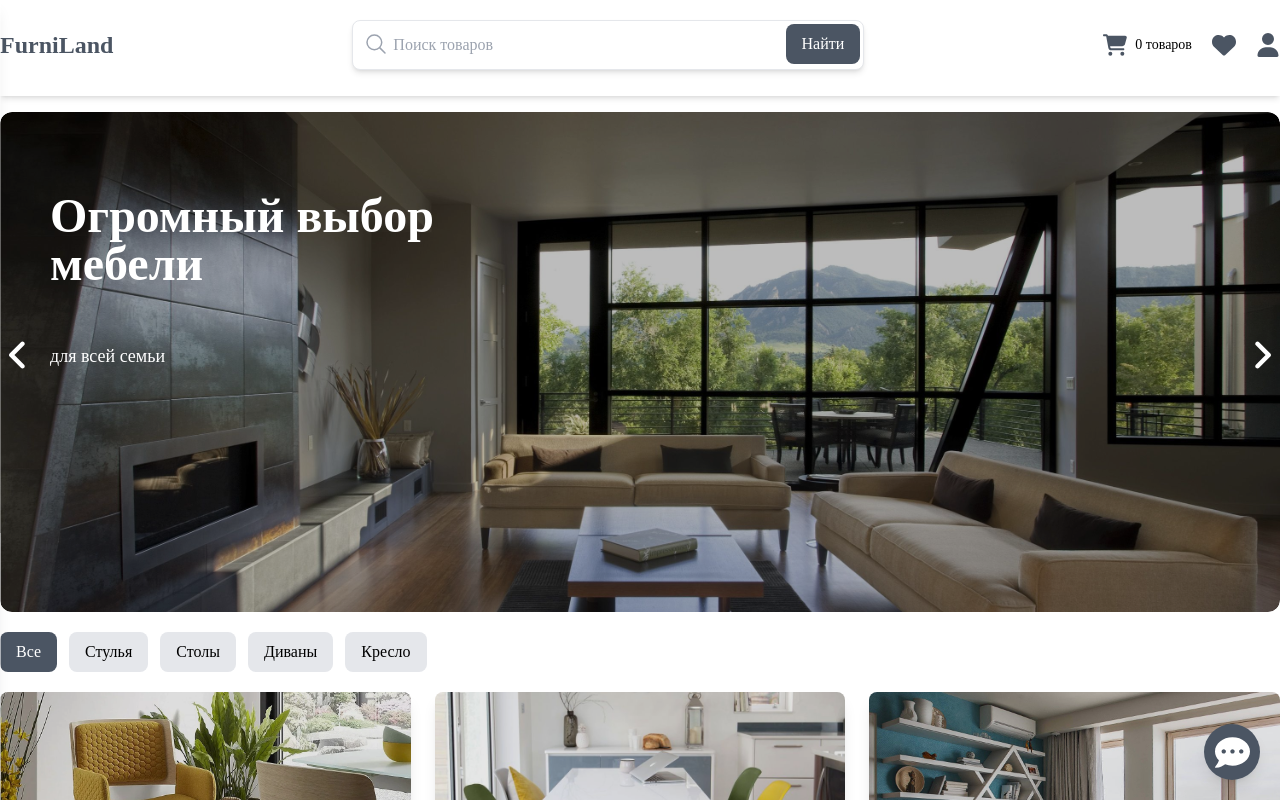
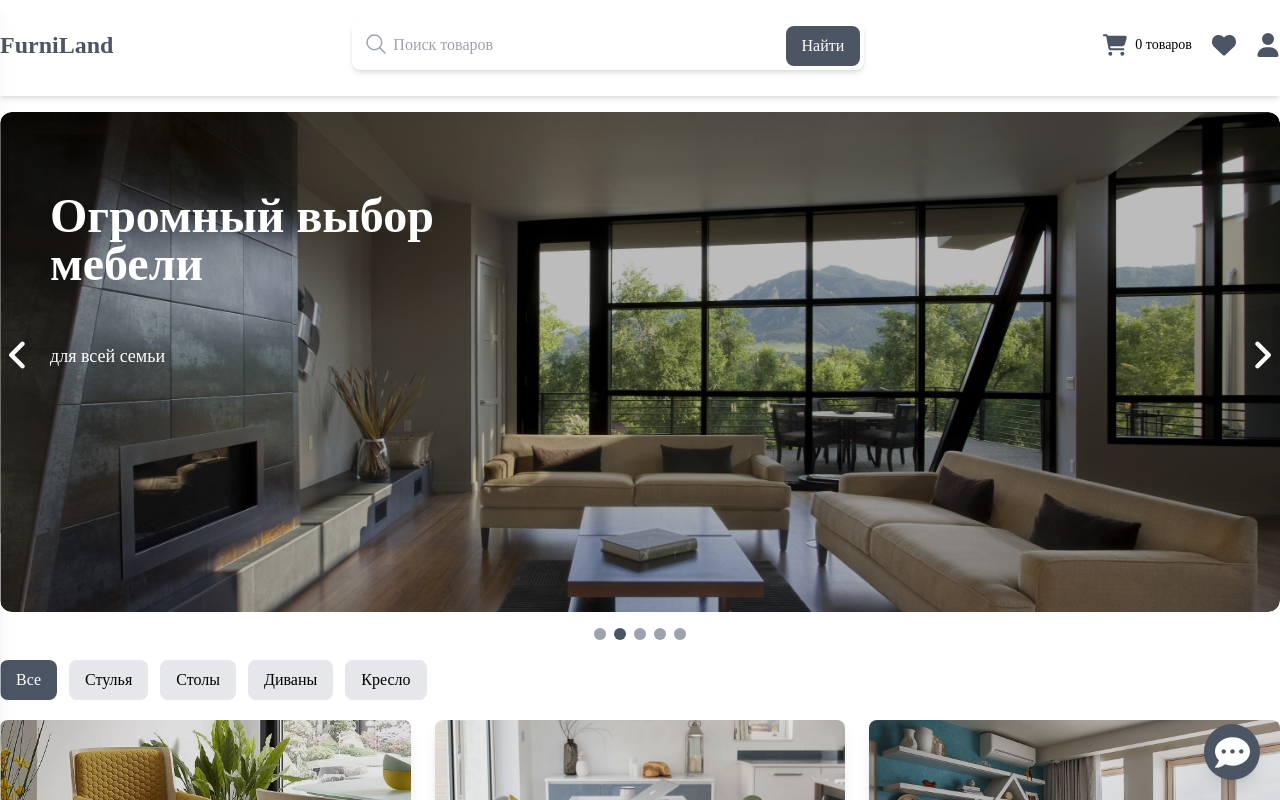
Before and after one commit to seniorfromturkestan/Mebel_Project, a React (Create React App) app: page / in a window 1280 px wide. Shown: the top 800 px of the page. Built offline with nearby package versions, Linux system fonts and the light colour scheme; a web font is replaced by a local one.

Commit message:
added carousel

```diff
--- a/src/components/About.jsx
+++ b/src/components/About.jsx
@@ -1,9 +1,9 @@
-
 import { useEffect, useState } from 'react';
 import bg1 from '../img/home1.jpg';
 import bg2 from '../img/bg2.jpg';
 import bg3 from '../img/bg3.jpg';
 import bg4 from '../img/bg4.jpg';
+import bg5 from '../img/mebelNY.jpg';
 import { FaAngleLeft } from "react-icons/fa6";
 import { FaAngleRight } from "react-icons/fa6";
 
@@ -29,6 +29,11 @@ const About = () => {
       title: 'Всегда лучшие спальни',
       subtitle: 'по низким ценам',
     },
+    {
+      image: bg5,
+      title: 'Новогодняя распродажа мебели',
+      subtitle: 'праздичные цены',
+    },
   ];
 
   const [currentIndex, setCurrentIndex] = useState(0);
@@ -40,7 +45,7 @@ const About = () => {
     }, 5000);
 
     return () => clearInterval(interval);
-  });
+  }, );
 
   const nextSlide = () => {
     setDirection('right');
@@ -56,21 +61,25 @@ const About = () => {
     );
   };
 
+  const handleDotClick = (index) => {
+    setCurrentIndex(index);
+  };
+
   return (
     <div className="wrapper">
       <div className="relative w-full max-w-[1280px] mx-auto mt-24 lg:mt-28 px-3 xl:px-0">
         <div className="relative items-center justify-center">
           <button
-            className="absolute left-0 top-[45%] z-10  text-white text-4xl"
+            className="absolute left-0 top-[45%] z-10 text-white text-4xl"
             onClick={prevSlide}
           >
             <FaAngleLeft />
           </button>
-          <div className="w-full h-[320px] md:h-[400px] lg:h-[500px] rounded-xl  relative overflow-hidden overflow-x-scroll scrollbar-hide">
+          <div className="w-full h-[320px] md:h-[400px] lg:h-[500px] rounded-xl relative overflow-hidden overflow-x-scroll scrollbar-hide">
             {slides.map((slide, index) => (
               <div
                 key={index}
-                className={`absolute w-full h-full bg-cover bg-center rounded-xl  bg-blend-multiply bg-[#bcbcbc] transition-transform duration-300 ${
+                className={`absolute w-full h-full bg-cover bg-center rounded-xl bg-blend-multiply bg-[#bcbcbc] transition-transform duration-300 ${
                   index === currentIndex
                     ? 'translate-x-0'
                     : direction === 'right'
@@ -90,15 +99,24 @@ const About = () => {
             ))}
           </div>
           <button
-            className="absolute right-0 top-[45%] z-10  text-white text-4xl"
+            className="absolute right-0 top-[45%] z-10 text-white text-4xl"
             onClick={nextSlide}
           >
             <FaAngleRight />
           </button>
         </div>
 
-
-
+        <div className="flex justify-center mt-2 lg:mt-4">
+          {slides.map((_, index) => (
+            <div
+              key={index}
+              onClick={() => handleDotClick(index)}
+              className={`w-2 h-2 lg:w-3 lg:h-3 mx-1 rounded-full cursor-pointer ${
+                currentIndex === index ? 'bg-gray-600' : 'bg-gray-400'
+              }`}
+            ></div>
+          ))}
+        </div>
       </div>
     </div>
   );
--- a/src/components/Header.jsx
+++ b/src/components/Header.jsx
@@ -1,10 +1,10 @@
 import React, { useState, useEffect } from 'react';
 import { FaCartShopping, FaHeart, FaUser, FaBars, FaTrash } from 'react-icons/fa6';
 import { Link, useLocation } from 'react-router-dom';
-import { IoSearchOutline } from "react-icons/io5";
+import { IoSearchOutline } from 'react-icons/io5';
 import MobileMenu from './MobileMenu';
-import { FaPhoneAlt } from "react-icons/fa";
-import { FaMapMarkerAlt } from "react-icons/fa";
+import { FaPhoneAlt } from 'react-icons/fa';
+import { FaMapMarkerAlt } from 'react-icons/fa';
 
 const Header = ({ cart, removeFromCart, setSearchQuery, items }) => {
     const [cartOpen, setCartOpen] = useState(false);
@@ -99,7 +99,6 @@ const Header = ({ cart, removeFromCart, setSearchQuery, items }) => {
             <div className="wrapper">
                 <header className="relative w-full px-3 xl:px-0" onMouseLeave={handleMouseLeave}>
                     <div className="flex lg:justify-between items-center bg-white pt-5">
-
                         <div className="lg:hidden flex items-center mr-auto lg:mr-0">
                             <button
                                 onClick={toggleMenu}
@@ -109,7 +108,6 @@ const Header = ({ cart, removeFromCart, setSearchQuery, items }) => {
                             >
                                 <FaBars />
                             </button>
-
                             <MobileMenu
                                 isOpen={menuOpen}
                                 toggleMenu={toggleMenu}
@@ -117,20 +115,17 @@ const Header = ({ cart, removeFromCart, setSearchQuery, items }) => {
                                 handleSearchClick={handleSearchClick}
                                 handleSearchInput={handleSearchInput}
                             />
-
                         </div>
-
                         <Link to="/" className="text-2xl mr-auto lg:mr-0 font-bold text-gray-600">FurniLand</Link>
                         <FaMapMarkerAlt className='lg:hidden md:order-1 text-2xl text-gray-600' />
                         <FaPhoneAlt className='lg:hidden md:order-2 text-2xl text-gray-600 ml-5' />
-
                         <div className="hidden md:block mr-10 lg:mr-0 w-2/5 relative">
                             <input
                                 type="text"
                                 placeholder="Поиск товаров"
                                 value={searchInput}
                                 onChange={handleSearchInput}
-                                className="w-full p-3 px-10 border rounded-lg shadow-md focus:outline-none"
+                                className={`w-full p-3 px-10 border rounded-lg shadow-md border-white focus:outline-none ${showDropdown && searchResults.length > 0 && `rounded-b-none`}`}
                             />
                             <IoSearchOutline
                                 className="absolute top-3 left-3 text-2xl text-gray-400 cursor-pointer"
@@ -141,12 +136,12 @@ const Header = ({ cart, removeFromCart, setSearchQuery, items }) => {
                                     handleSearchClick();
                                     setShowDropdown(false);
                                 }}
-                                className="absolute top-1 right-1 px-4 py-2 bg-gray-600 text-white rounded-lg hover:opacity-80 transition duration-300"
+                                className="absolute top-1.5 right-1 px-4 py-2 bg-gray-600 text-white rounded-lg hover:opacity-80 transition duration-300"
                             >
                                 Найти
                             </button>
                             {showDropdown && searchResults.length > 0 && (
-                                <ul className="absolute top-full w-full bg-white border shadow-md max-h-72 overflow-y-auto z-10">
+                                <ul className="absolute py-3 w-full bg-white rounded-b-lg shadow-lg max-h-72 overflow-y-auto z-10">
                                     {searchResults.map((item) => (
                                         <Link
                                             to={`/${item.id}`}
@@ -164,10 +159,8 @@ const Header = ({ cart, removeFromCart, setSearchQuery, items }) => {
                                 </ul>
                             )}
                         </div>
-
-
                         <ul className="hidden lg:flex items-center">
-                            <Link to="/basket">
+                            <Link to="/basket" className='cursor-pointer hover:opacity-80 transition duration-200'>
                                 <FaCartShopping
                                     onMouseEnter={handleMouseEnter}
                                     className={`text-2xl cursor-pointer transition duration-300 ${
@@ -199,7 +192,7 @@ const Header = ({ cart, removeFromCart, setSearchQuery, items }) => {
                         </ul>
 
                         <div
-                            className={`absolute top-16 py-3 right-0 w-[450px] min-h-[100px] bg-white shadow-[0px_0px_9px_2px_rgba(0,_0,_0,_0.1)] z-10 transform transition-all duration-300 ${
+                            className={`absolute top-16 py-3 right-0 w-[450px] min-h-[100px] rounded-lg bg-white shadow-[0px_0px_9px_2px_rgba(0,_0,_0,_0.1)] z-10 transform transition-all duration-300 ${
                                 cartOpen ? 'opacity-100 scale-100' : 'opacity-0 scale-95 pointer-events-none'
                             }`}
                             onMouseEnter={handleMouseEnter}
--- a/src/components/Items.jsx
+++ b/src/components/Items.jsx
@@ -2,7 +2,7 @@ import React, { useState } from "react";
 import About from "./About";
 import { FaRegHeart } from "react-icons/fa6";
 import { FaHeart } from "react-icons/fa6";
-import { Link } from 'react-router-dom';
+import { Link } from "react-router-dom";
 import Button from "./Button";
 
 const categoryNames = {
@@ -14,13 +14,10 @@ const categoryNames = {
 };
 const Items = ({ items, addToCart, searchQuery = '', clickedHeart, toggledItems = {} }) => {
     const [selectedCategory, setSelectedCategory] = useState('all');
-
     const filteredItems = selectedCategory === 'all'
         ? items
         : items.filter(item => item.category === selectedCategory);
-
     const categories = ['all', ...new Set(items?.map(item => item.category))];
-
     const filteredItem = filteredItems.filter(item =>
         item.title?.toLowerCase().includes(searchQuery.toLowerCase())
     );
@@ -28,7 +25,6 @@ const Items = ({ items, addToCart, searchQuery = '', clickedHeart, toggledItems
     return (
         <div className="wrapper">
             <About/>
-
             <div className="flex md:flex-wrap space-x-3 my-5 pl-3 xl:pl-0 overflow-x-auto max-h-12 md:max-h-20 scrollbar-hide">
                 {categories.map((category) => (
                     <button
--- a/src/components/MobileMenu.jsx
+++ b/src/components/MobileMenu.jsx
@@ -8,7 +8,7 @@ import { Link } from 'react-router-dom';
 const MobileMenu = ({ isOpen, toggleMenu, searchInput, handleSearchClick, handleSearchInput}) => {
 
     return (
-        <div>
+        <div className='text-gray-600'>
             <div
                 className={`absolute top-0 left-0 right-0 bg-black opacity-50 z-10 min-h-[150vh] transition-opacity duration-300 ${
                     isOpen ? "opacity-50 block" : "opacity-0 hidden"
@@ -36,7 +36,7 @@ const MobileMenu = ({ isOpen, toggleMenu, searchInput, handleSearchClick, handle
                         placeholder="Поиск товаров"
                         value={searchInput}
                         onChange={handleSearchInput}
-                        className="w-full p-3 border rounded-lg shadow-md focus:outline-none"
+                        className="w-full p-3 border rounded-lg border-white shadow-md focus:outline-none"
                     />
 
                     <div className="absolute top-1/2 right-1 text-lg transform -translate-y-1/2 px-3 py-2 text-gray-600 rounded-lg hover:opacity-80 transition duration-300"
@@ -48,10 +48,8 @@ const MobileMenu = ({ isOpen, toggleMenu, searchInput, handleSearchClick, handle
 
                     >
                         Найти
-                        {/* <FaSearch/> */}
                     </div>
                 </div>
-
                 <nav className="flex flex-col mt-6 space-y-5 text-lg md:mt-20 font-medium px-3">
                     <div className="hover:text-gray-600 transition duration-200">
                         Каталог
--- a/src/components/UserProfile.jsx
+++ b/src/components/UserProfile.jsx
@@ -5,8 +5,8 @@ const ShowRooms = () => {
     <div className="wrapper">
         <div  className='px-3 lg:px-0'>
 
-            <h1 className='mt-24 lg:mt-32'>Здравствуйте, User</h1>
-            <p>Страница еще дорабатывается</p>
+            <h1 className='mt-24 lg:mt-32'>Здравствуйте, username</h1>
+            <p className='h-52'>Страница еще дорабатывается</p>
         </div>
 
     </div>
```
Also changed, not shown: src/App.js (line endings or trailing spaces), src/components/AboutUs.jsx (line endings or trailing spaces), src/img/mebelNY.jpg (added).
